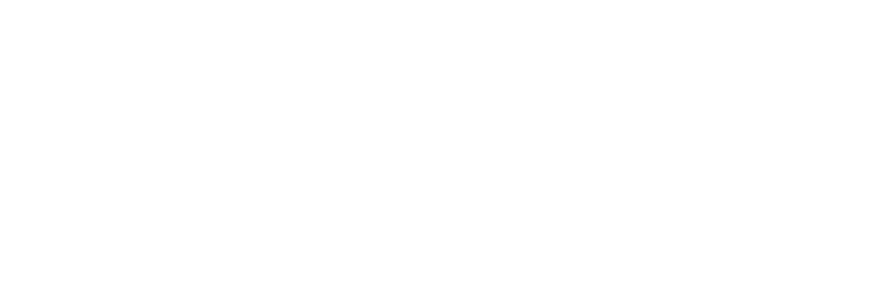
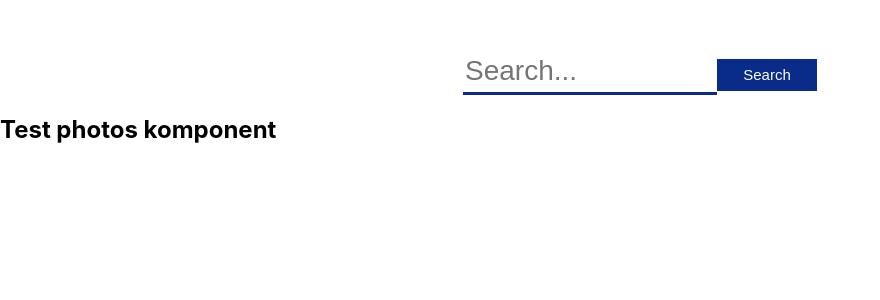
Before and after one commit to Kesik93/GalleryApp, a React (Create React App) app: page / in a window 1280 px wide. Shown: the top 300 px of the page, without its empty margins (0-880 px from the left). Built offline with nearby package versions, Linux system fonts and the light colour scheme.

Commit message:
stworzenie komponentow i wystylizowanie komponentu search

```diff
--- a/src/App.js
+++ b/src/App.js
@@ -1,6 +1,11 @@
+import Search from './components/Search';
+import Photos from './components/Content/Photos';
+
 function App() {
   return (
     <div>
+      <Search />
+      <Photos />
     </div>
   );
 }
--- a/src/components/Content/Photos.js
+++ b/src/components/Content/Photos.js
@@ -0,0 +1,12 @@
+import React from 'react';
+import './Photos.css';
+
+function Photos() {
+    return (
+        <div>
+            <h2>Test photos komponent</h2>
+        </div>
+    )
+}
+
+export default Photos
--- a/src/components/Search.css
+++ b/src/components/Search.css
@@ -0,0 +1,34 @@
+.search {
+    text-align: center;
+    margin-top: 50px;
+}
+
+.search__input {
+    border: none;
+    border-bottom: 3px solid rgb(9, 44, 139);
+    width: 250px;
+    height: 40px;
+    font-size: 28px;
+    color: rgb(9, 44, 139);
+    outline: none;
+}
+
+.search__button {
+    height: 32px;
+    width: 100px;
+    border: none;
+    background-color: rgb(9, 44, 139);
+    text-decoration: none;
+    color: white;
+    cursor: pointer;
+    outline: none;
+    font-size: 15px;
+}
+
+.search__button:hover {
+    background-color: rgb(9, 39, 121);
+}
+
+.search__button:focus {
+    background-color: rgb(8, 32, 97);
+}
--- a/src/components/Search.js
+++ b/src/components/Search.js
@@ -0,0 +1,19 @@
+import React from 'react';
+import './Search.css';
+
+function Search() {
+    const handleSubmit = (event) => {
+        event.preventDefault();
+    }
+
+    return (
+        <div className='search'>
+            <form onSubmit={handleSubmit}>
+                <input className='search__input' type="text" placeholder="Search..." />
+                <button className='search__button'>Search</button>
+            </form>
+        </div>
+    )
+}
+
+export default Search;
```
Also changed, not shown: src/components/Content/Photo.js (+12 -0 lines).
